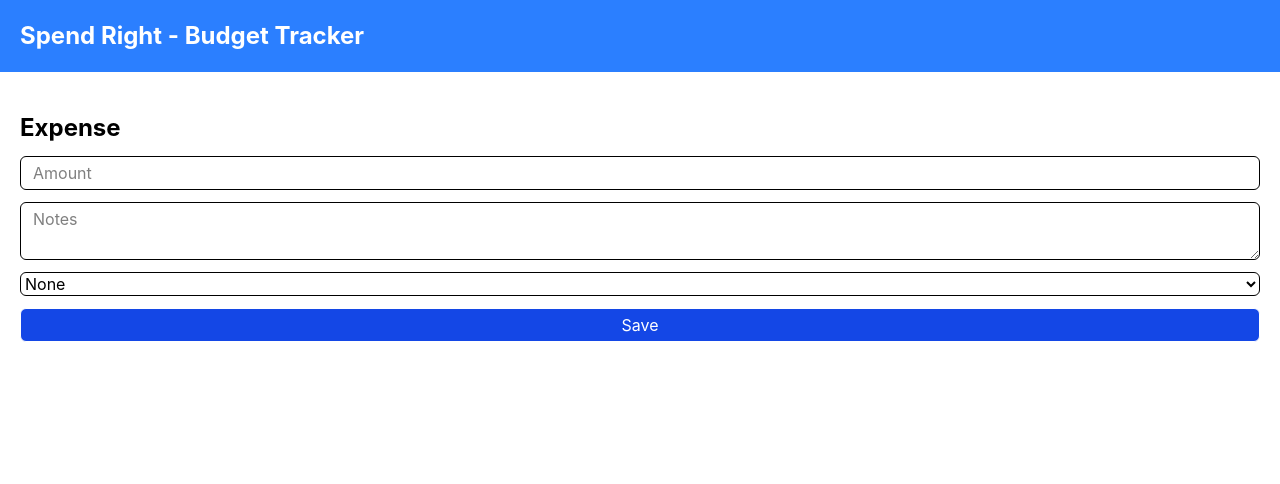
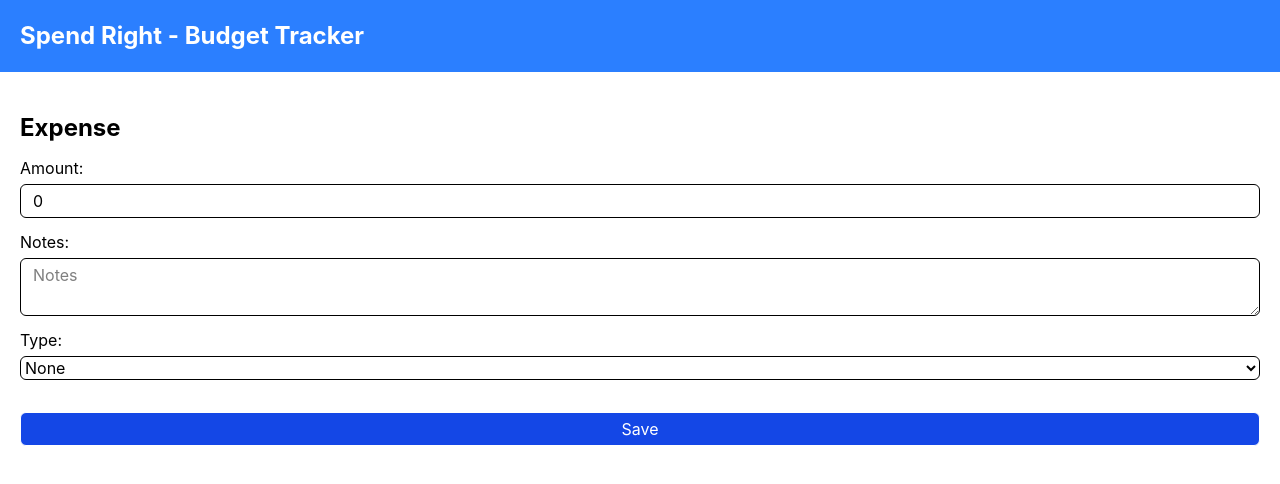
Before and after one commit to nampham2101/angular-SpendRightBudgetTracker, an Angular app: page / in a window 1280 px wide. Shown: the top 484 px of the page. Built offline with nearby package versions, Linux system fonts and the light colour scheme.

Commit message:
Add labels and amount signal()

```diff
--- a/src/app/expense-form/expense-form.html
+++ b/src/app/expense-form/expense-form.html
@@ -1,14 +1,24 @@
 <div class="flex flex-col gap-3">
   <h3 class="text-2xl font-bold text-heading">{{title()}}</h3>
-  <input type="text" placeholder="Amount"
+  <div class="flex flex-col gap-1">
+    <label for="">Amount:</label>
+    <input type="text"
+           [value]="amount()"
            class="border rounded-md p-3 pt-1 pb-1">
+  </div>
+  <div class="flex flex-col gap-1">
+    <label for="">Notes:</label>
     <textarea placeholder="Notes"
               (input)="onNotesChanged($event)"
               class="border rounded-md p-3 pt-1 pb-1"></textarea>
+  </div>
+  <div class="flex flex-col gap-1">
+    <label for="">Type:</label>
     <select name="" id="" class="border rounded-md">
       @for (expenseType of expenseTypes(); track expenseType.id) {
         <option [selected]="expenseType.selected">{{expenseType.name}}</option>
       }
     </select>
-  <button class="border rounded-md p-3 pt-1 pb-1 bg-blue-700 text-white">Save</button>
   </div>
+  <button class="border rounded-md mt-5 p-3 pt-1 pb-1 bg-blue-700 text-white">Save</button>
+</div>
--- a/src/app/expense-form/expense-form.ts
+++ b/src/app/expense-form/expense-form.ts
@@ -32,6 +32,7 @@ export class ExpenseForm {
       ]
     }
   ];
+  amount = signal(0);
   title = signal("Expense");
   notes = signal("");
   expenseTypes = computed(() => {
```
Lines whose indentation alone changed are shown as unchanged.
